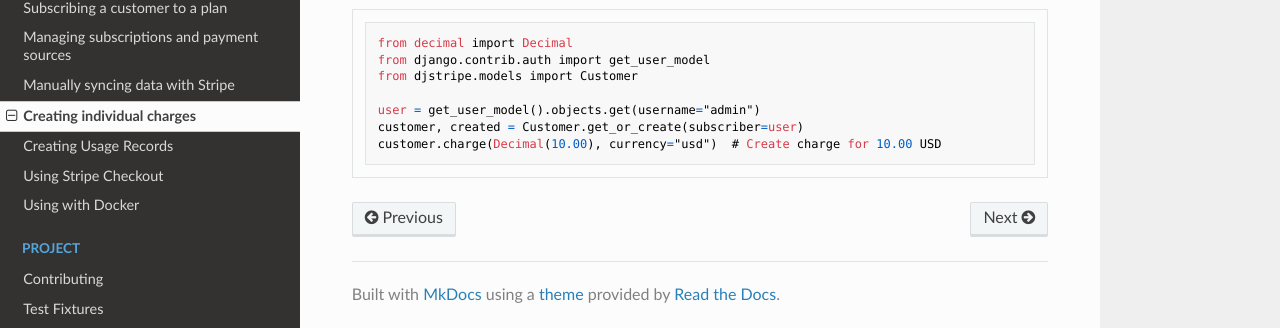
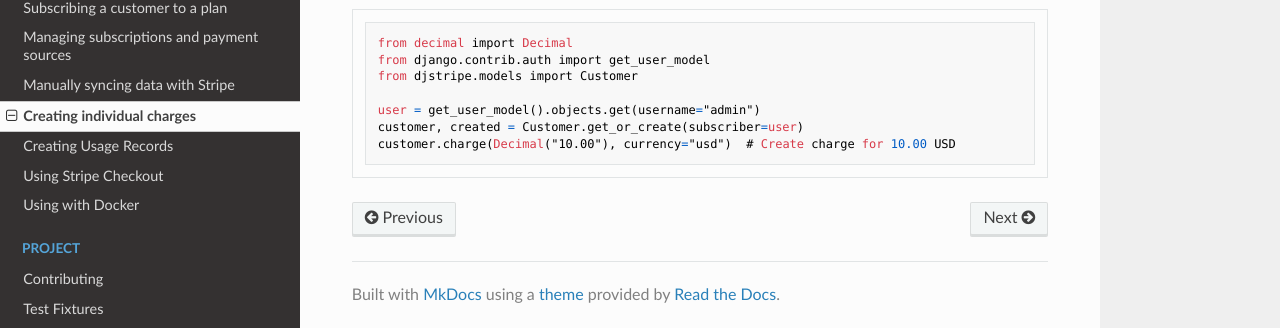
Before and after one commit to dj-stripe/dj-stripe, an MkDocs documentation site: the page built from docs/usage/creating_individual_charges.md, in a window 1280 px wide. Shown: the part 225-553 px from the top of the page. Built offline with MkDocs 1.6.1, drawn with Linux system fonts in a browser that asks for light colours; nearby versions of some CDN libraries.

````diff
--- a/docs/usage/creating_individual_charges.md
+++ b/docs/usage/creating_individual_charges.md
@@ -11,5 +11,5 @@ from djstripe.models import Customer
 
 user = get_user_model().objects.get(username="admin")
 customer, created = Customer.get_or_create(subscriber=user)
-customer.charge(Decimal(10.00), currency="usd")  # Create charge for 10.00 USD
+customer.charge(Decimal("10.00"), currency="usd")  # Create charge for 10.00 USD
 ```
````
